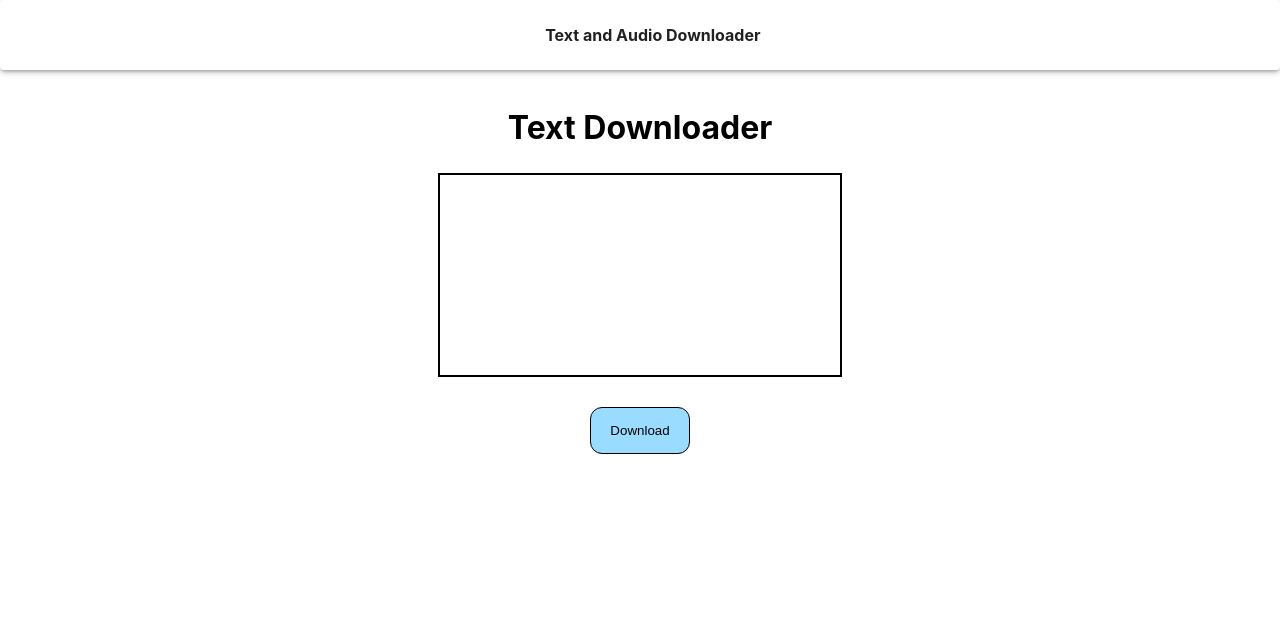
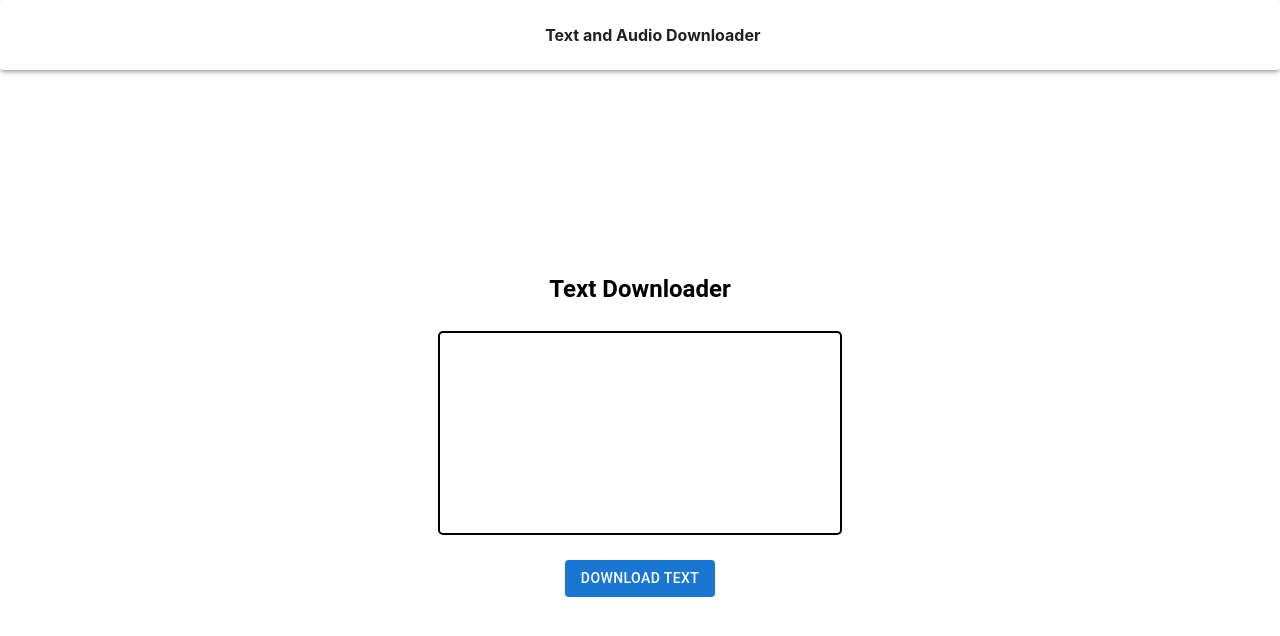
Before and after one commit to srgokulnath/Assignment_React, a React (Create React App) app: page /textarea in a window 1280 px wide. Shown: the top 636 px of the page. Built offline with nearby package versions, Linux system fonts and the light colour scheme.

Commit message:
refactoring text-area

```diff
--- a/src/App.js
+++ b/src/App.js
@@ -6,10 +6,11 @@ import Home from "./components/Home/Home";
 import TextArea from "./components/TextArea/TextArea";
 import Navbar from "./components/Navbar/Navbar";
 import Audio from "./components/Audio/Audio";
+import { Box } from "@mui/material";
 function App() {
   return (
     <Router>
-      <div className="app">
+      <Box className="app">
         <Navbar />
 
         <Routes>
@@ -18,7 +19,7 @@ function App() {
           <Route path="/textarea" element={<TextArea />} />
           <Route path="/audio" element={<Audio />} />
         </Routes>
-      </div>
+      </Box>
     </Router>
   );
 }
--- a/src/components/Home/Home.js
+++ b/src/components/Home/Home.js
@@ -10,15 +10,15 @@ function Home() {
       <Box className="contents">
         <Paper className='audio-card' style={{ backgroundColor: "#9ADCFF" }} onClick={() => { navigate("/textarea") }}>
 
-          <Typography>
-            Text Playground
+          <Typography style={{ fontWeight: "bold" }}>
+            Text Arena
           </Typography>
 
 
         </Paper>
-        <Paper className='audio-card' style={{ backgroundColor: "#9ADCFF" }} onClick={() => { navigate("/audiostream") }}>
+        <Paper className='audio-card' style={{ backgroundColor: "#9ADCFF" }} onClick={() => { navigate("/audio") }}>
 
-          <Typography>
+          <Typography style={{ fontWeight: "bold" }}>
             Audio Stream
           </Typography>
 
--- a/src/components/TextArea/TextArea.js
+++ b/src/components/TextArea/TextArea.js
@@ -1,11 +1,10 @@
 import React, { useEffect, useState } from "react";
 import "./style.css";
-import Navbar from "../Navbar/Navbar";
-import { Link } from "react-router-dom";
+import { Box, Button, Typography } from "@mui/material";
 
 function TextArea() {
 
-  const CHANGE_COLOR_INDEX = 10
+  const CHANGE_COLOR_INDEX = 10;
   const [text, setText] = useState("");
   const [blackText, setBlackText] = useState("text");
   const [redText, setRedText] = useState("red");
@@ -24,59 +23,29 @@ function TextArea() {
     element.download = "myFile.txt";
     document.body.appendChild(element);
     element.click();
+    element.remove();
   };
 
-  const handle = (e) => {
-    // const string = document.getElementById("imput").value;
-    // const len = string.length;
+  return (
 
-    setText(e.target.value)
-
-  };
-
-
-
-  return (
-    <div>
-      <div className="text-areaBody">
-        <h1>Text Downloader</h1>
-
-        <div className="ts">
-
-
-          <div style={{maxWidth:"200px"}}>
-            <div style={{position: 'absolute', maxWidth:"400px"}}>
-              {blackText}
-              <span  style={{color:'red', maxWidth:"200px"}}>{redText}</span>
-            </div>
-          </div>
-
-
-
-
-
-          <div className="inputText">
-            <input
-            id="input"
-            className="input1"
-            onChange={handle}
-            value={text}
-
-
-          />
-          </div>
-
-
-        </div>
-
-        <div className="buttons">
-          <button onClick={downloadTxtFile} className="btn">
-            Download
-          </button>
-
-        </div>
-      </div>
-    </div>
+    <Box className="text-area">
+      <Typography style={{ textAlign: "center", margin: "2% 0", fontWeight: "bold" }} variant="h5">
+        Text Downloader
+      </Typography>
+      <Box className="inputText">
+        <textarea
+          className="input"
+          onChange={(e) => { setText(e.target.value) }}
+        ></textarea>
+        <Box style={{ fontFamily: "sans-serif", letterSpacing: "1.1px", margin: "0", padding: "0", position: "absolute", width: '400px' }}>
+          {blackText}
+          <span style={{ color: 'red' }}>{redText}</span>
+        </Box>
+      </Box>
+      <Button style={{ margin: "2% 0" }} variant="contained" color="primary" onClick={downloadTxtFile} disableElevation>
+        Download Text
+      </Button>
+    </Box>
   );
 }
 
--- a/src/components/TextArea/style.css
+++ b/src/components/TextArea/style.css
@@ -1,66 +1,34 @@
-@import url("https://fonts.googleapis.com/css2?family=PT+Sans&display=swap");
-.text-areBody {
-  max-width: 700px;
-  width: 100%;
-  /* margin: auto; */
-  position: absolute;
-  height: 60vh;
+.text-area {
+  height: calc(100vh - 70px);
   display: flex;
+  flex-direction: column;
   align-items: center;
   justify-content: center;
 }
 
-.ts {
-  display: flex;
-  align-items: center;
-  justify-content: center;
-  position: relative;
+.input {
+  width: 400px;
+  height: 200px;
+  opacity: 0;
+  border: none;
+  font-family: Arial, Helvetica, sans-serif;
+  font-size: 1rem;
+  z-index: 10;
+  letter-spacing: 1.1px;
+  resize: none;
 }
 
-.buttons {
-  display: flex;
-  align-items: center;
-  justify-content: center;
-  color: black;
-  margin-top: 15px;
+.input:focus {
+  outline: none;
 }
 
-.btn {
-  margin: 15px;
-  padding: 15px;
-  background-color: rgb(154, 220, 255);
-  border: 0.5px solid black;
-  border-radius: 12px;
-  width: 100px;
-  text-align: center;
-}
-
-h1 {
+.inputText {
   display: flex;
-  align-items: center;
-  justify-content: center;
-  margin-top: 3%;
-  margin-bottom: 2%;
-  text-align: center;
-}
-
-.input1 {
-  width: 400px;
-  height: 200px;
-  margin-top: auto;
-  border: 2px solid black;
-  color: black;
-  font-size: 2.3vh;
-  font-family: "PT Sans", sans-serif;
-  opacity: 0;
-}
-.inputText{
-  display: flex;
-  align-items: center;
   width: 400px;
   height: 200px;
   border: 2px solid black;
   position: relative;
-
-
+  overflow-wrap: break-word;
+  overflow: hidden;
+  border-radius: 5px;
 }
```
